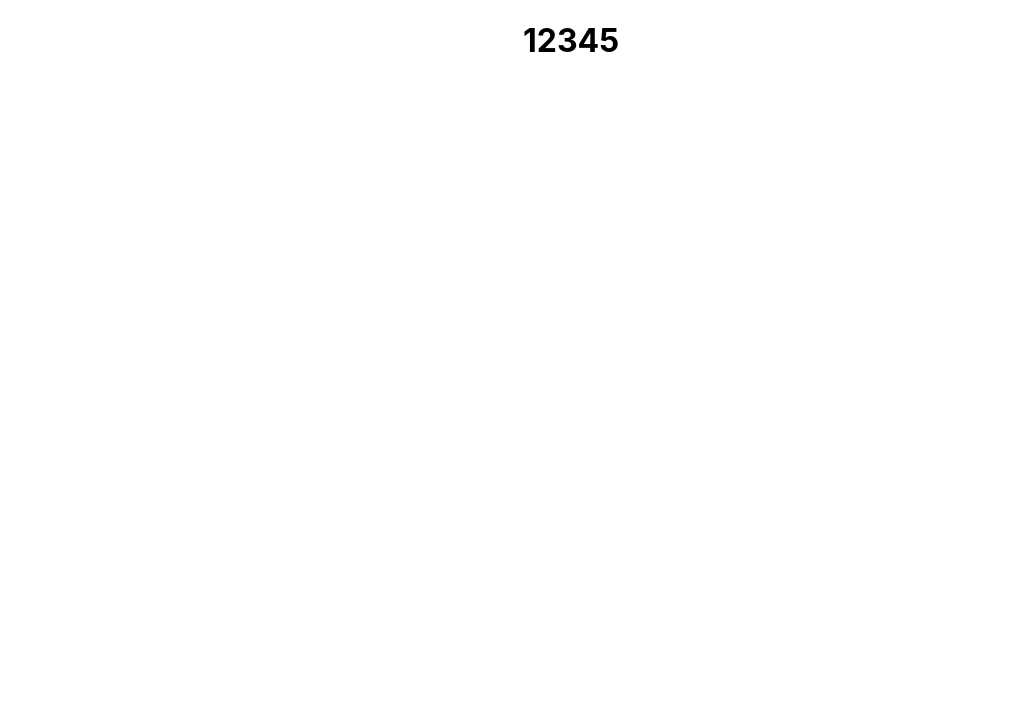
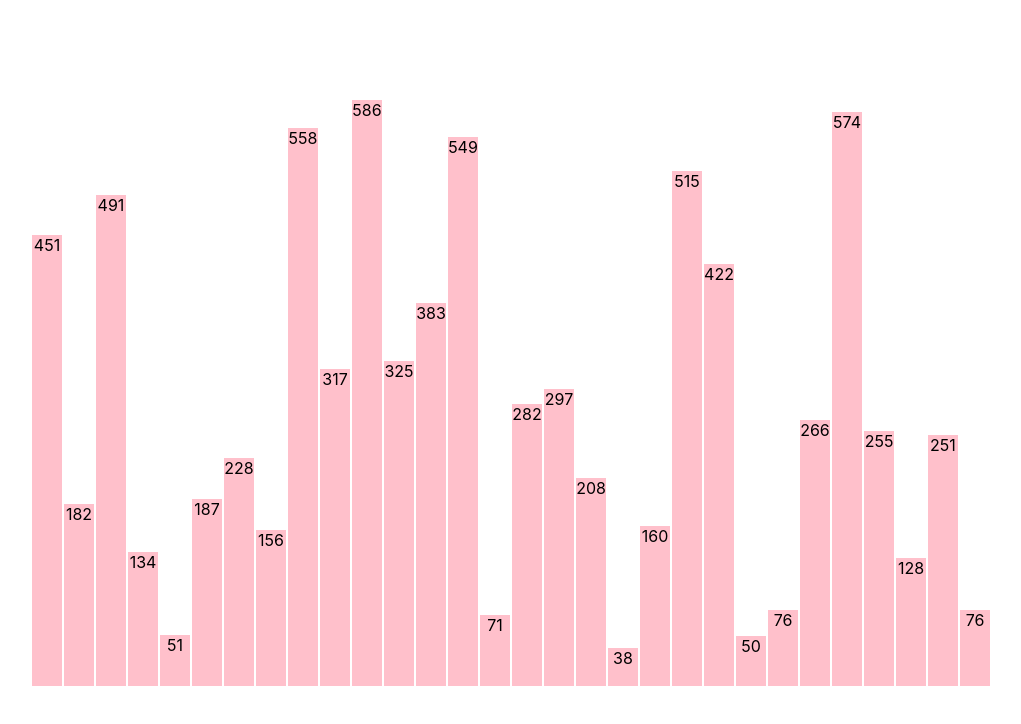
Before and after one commit to mightomi/SortingVisualization, a React (Create React App) app: page / in a window 1280 px wide. Shown: the top 724 px of the page, without its empty margins (69-1090 px from the left). Built offline with nearby package versions, Linux system fonts and the light colour scheme.

Commit message:
added array bars

```diff
--- a/src/SortingVisualizer/SortingVisualizer.css
+++ b/src/SortingVisualizer/SortingVisualizer.css
@@ -0,0 +1,12 @@
+.array-container {
+    position: absolute;
+    left: 100px;
+    top: 100px;
+  }
+
+  .array-bar {
+    width: 30px;
+    display: inline-block;
+    margin: 0 1px;
+    vertical-align:bottom
+  }
--- a/src/SortingVisualizer/SortingVisualizer.js
+++ b/src/SortingVisualizer/SortingVisualizer.js
@@ -1,22 +1,57 @@
 import React from 'react';
 import './SortingVisualizer.css';
+
+
+const NUMBER_OF_ARRAY_BARS = 30;
+const PRIMARY_COLOR = 'pink';
+
 
 export default class SortingVisualizer extends React.Component {
     constructor(props) {
         super(props);
 
         this.state = {
-            arr: [1,2,3,4,5],
+            array: [],
         };
+    }
+
+    componentDidMount() {
+        this.resetArray();
+    }
+
+    resetArray() {
+        function randomIntFromInterval(min, max) {
+            // min and max included
+            return Math.floor(Math.random() * (max - min + 1) + min);
+        }
+
+        const array = [];
+        for (let i = 0; i < NUMBER_OF_ARRAY_BARS; i++) {
+            array.push(randomIntFromInterval(20, 600));
+        }
+        this.setState({array});
+        // console.log(array);
     }
 
     render() {
 
-        const { arr } = this.state;
+        const { array } = this.state;
 
         return (
             <>
-                <h1>{arr}</h1>
+            <div className="array-container">
+                {array.map((value, idx) => (
+                <div
+                    className="array-bar"
+                    key={idx}
+                    style={{
+                        backgroundColor: PRIMARY_COLOR,
+                        height: `${value}px`,
+                    }}>{value}</div>
+                ))}
+
+            </div>
+
             </>
         )
     }
```
